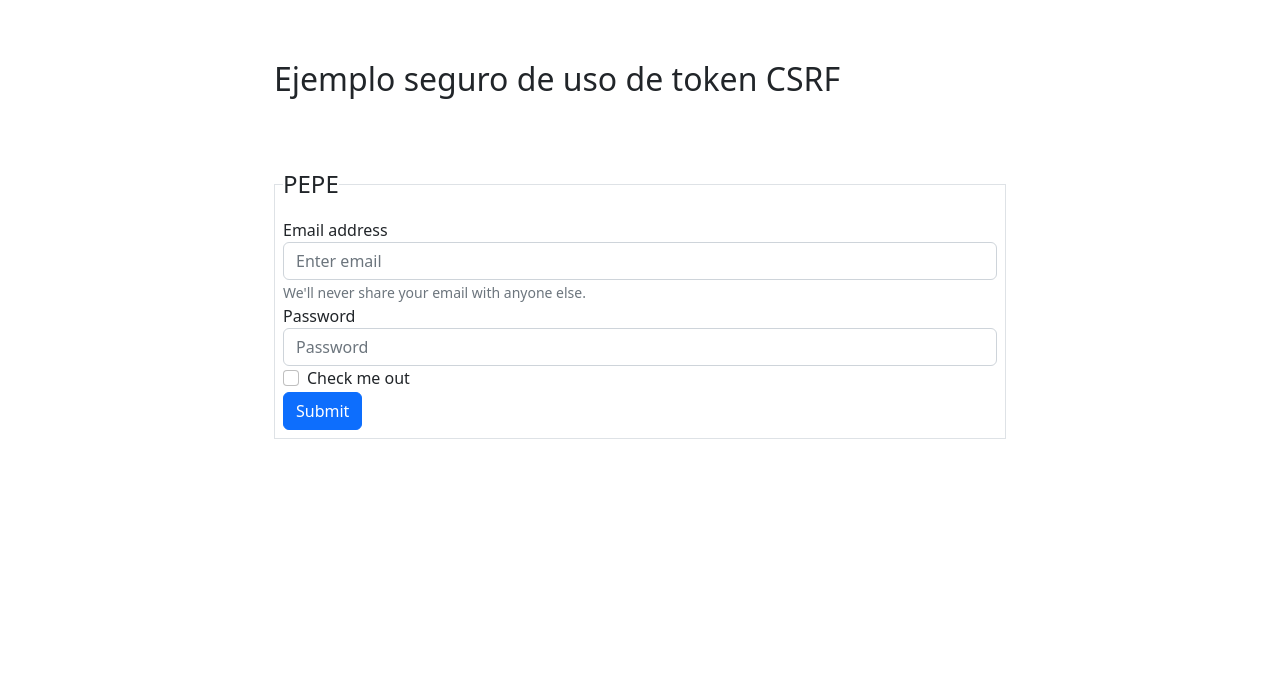
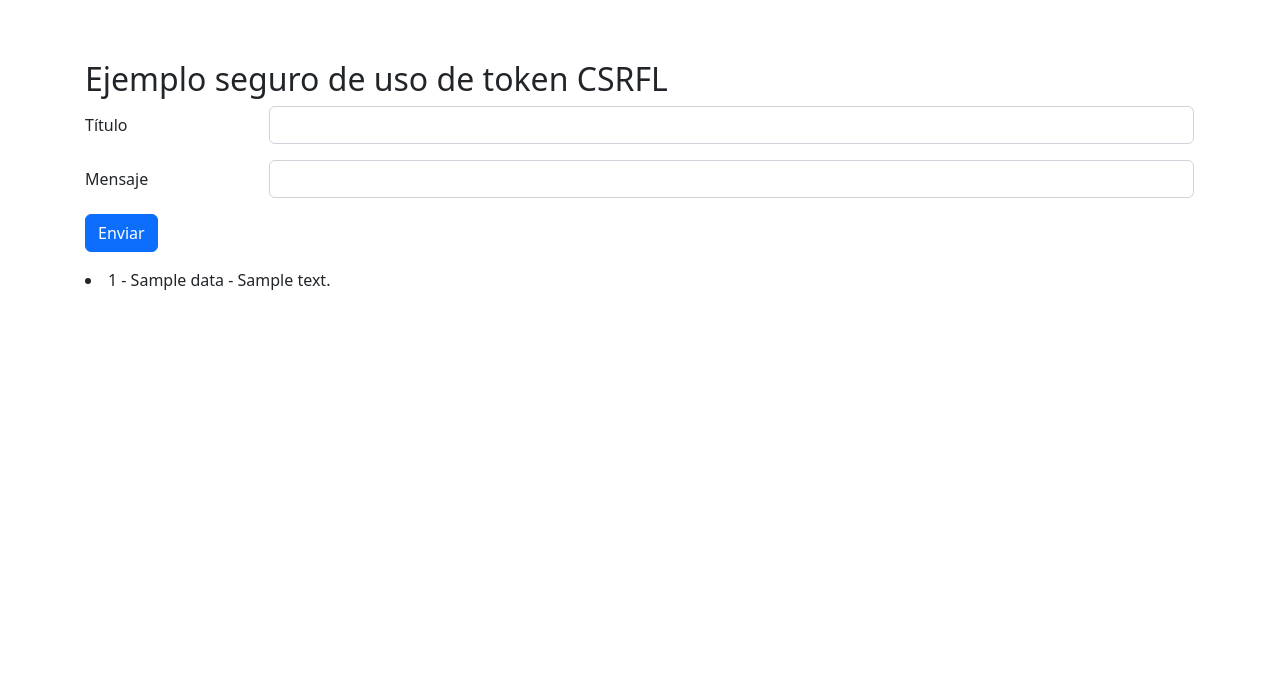
Before and after one commit to nonodev96/asn, a CodeIgniter 4 app: template asn/app/Views/pages/example3_secure.php in a window 1280 px wide. Shown: the part 56-735 px from the top of the page. Run offline with PHP 8.4 and a stand-in for CodeIgniter, Linux system fonts and the light colour scheme; the template is opened without the code that fills it: most values are stand-ins (such as "Sample title", 1, 10 or a date in 2020); data that the repository does not hold is empty; some libraries are stand-ins or nearby versions.

Commit message:
Ejemplo 3 CSRF

```diff
--- a/asn/app/Views/pages/example3_secure.php
+++ b/asn/app/Views/pages/example3_secure.php
@@ -8,44 +8,42 @@
 <?php $this->section('content') ?>
 <div class="container">
     <div class="row">
-        <div class="col-md-2"></div>
-        <div class="col-md-8">
-            <h2>Ejemplo seguro de uso de token CSRF</h2>
+        <div class="col-md-12">
+            <h2>Ejemplo seguro de uso de token CSRFL</h2>
         </div>
-        <div class="col-md-2"></div>
     </div>
-</div>
-<div class="container">
     <div class="row">
-        <div class="col-md-2"></div>
-        <div class="col-md-8">
-            <?php
-            $attributes = ['class' => 'form', 'id' => 'myform'];
-            ?>
-            <?= form_open('email/send', $attributes); ?>
-            <fieldset class="border p-2 form-group">
-                <legend class="float-none w-auto">PEPE</legend>
-                <div class="form-group">
-                    <label for="exampleInputEmail1">Email address</label>
-                    <input type="email" class="form-control" id="exampleInputEmail1" aria-describedby="emailHelp"
-                           placeholder="Enter email">
-                    <small id="emailHelp" class="form-text text-muted">We'll never share your email with anyone
-                        else.</small>
+        <div class="col-md-12">
+
+            <?= form_open('Example_3/secure'); ?>
+
+            <div class="input-group mb-3">
+                <label for="inputTitleId" class="col-sm-2 col-form-label">Título</label>
+                <div class="col-sm-10">
+                    <input type="text" name="title" class="form-control" id="inputTitleId" value="<?= set_value("title") ?>">
                 </div>
-                <div class="form-group">
-                    <label for="exampleInputPassword1">Password</label>
-                    <input type="password" class="form-control" id="exampleInputPassword1" placeholder="Password">
+            </div>
+
+            <div class="input-group mb-3">
+                <label for="inputMessage" class="col-sm-2 col-form-label">Mensaje</label>
+                <div class="col-sm-10">
+                    <input type="text" name="message" class="form-control" id="inputMessage" value="<?= set_value("message") ?>">
                 </div>
-                <div class="form-check">
-                    <input type="checkbox" class="form-check-input" id="exampleCheck1">
-                    <label class="form-check-label" for="exampleCheck1">Check me out</label>
-                </div>
-                <button type="submit" class="btn btn-primary">Submit</button>
-            </fieldset>
+            </div>
+
+            <div class="input-group mb-3">
+                <button type="submit" class="btn btn-primary">Enviar</button>
+            </div>
 
             <?= form_close(); ?>
         </div>
-        <div class="col-md-2"></div>
+    </div>
+    <div class="row">
+        <div class="col-md-12">
+            <?php foreach ($data as $key => $value): ?>
+                <li><?= $value["example_3_id"] ?> - <?= $value["title"] ?> - <?= $value["message"] ?></li>
+            <?php endforeach; ?>
+        </div>
     </div>
 </div>
 <?php $this->endSection() ?>
```
Also changed, not shown: asn/app/Controllers/Example_3.php (+22 -3 lines), asn/app/Models/Example_3Model.php (+11 -2 lines), asn/app/Views/pages/example3_insecure.php (+32 -9 lines), README.md, assets/Img-4.png (added), assets/Img-5.png (added), assets/Img-6-inseguro-con-csrf-activado.png (added), assets/Img-6.png (added).
